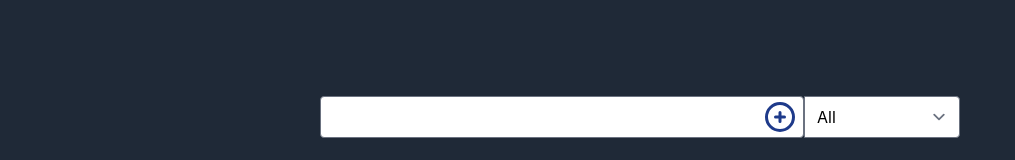
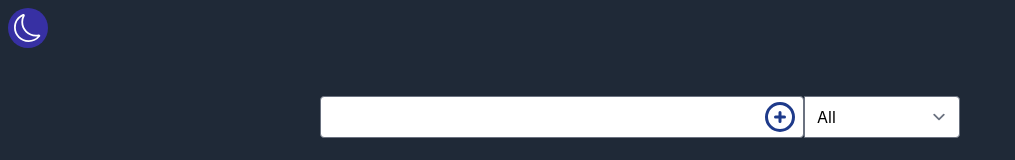
Before and after one commit to mikemaer1990/react-todo, a React (Create React App) app: page / in a window 1280 px wide. Shown: the top 160 px of the page, without its empty margins (0-1015 px from the left). Built offline with nearby package versions, Linux system fonts and the light colour scheme.

Commit message:
add darkmode

```diff
--- a/src/App.js
+++ b/src/App.js
@@ -3,8 +3,10 @@ import "./App.css";
 import React, { useState, useEffect } from "react";
 import Form from "./components/Form";
 import TodoList from "./components/TodoList";
-
+import SetDarkMode from "./components/SetDarkMode";
+import DarkModeButton from "./components/DarkModeButton";
 function App() {
+  SetDarkMode();
   // State mgmt
   const [inputText, setInputText] = useState("");
   const [todos, setTodos] = useState([]);
@@ -51,7 +53,8 @@ function App() {
   );
   // Return app
   return (
-    <div className="w-screen h-screen bg-gray-800 pt-24">
+    <div className="w-screen h-screen dark:bg-gray-800 bg-indigo-50 pt-24 transition duration-1000">
+      <DarkModeButton />
       {/* Display the form */}
       <Form
         inputText={inputText}
--- /dev/null
+++ b/src/components/DarkModeButton.js
@@ -0,0 +1,21 @@
+import React from "react";
+import { BsMoon, BsSun } from "react-icons/bs";
+import SetDarkMode from "./SetDarkMode";
+
+export default function DarkModeButton() {
+  const [colorTheme, setColorTheme] = SetDarkMode();
+  return (
+    <div className="absolute inset-0 left-2 top-2">
+      <span
+        className="w-10 h-10 bg-indigo-800 rounded-full cursor-pointer text-white flex items-center justify-center transition"
+        onClick={() => setColorTheme(colorTheme)}
+      >
+        {colorTheme === "light" ? (
+          <BsMoon className="w-7 h-7" />
+        ) : (
+          <BsSun className="w-7 h-7" />
+        )}
+      </span>
+    </div>
+  );
+}
--- a/src/components/Form.js
+++ b/src/components/Form.js
@@ -31,12 +31,12 @@ export default function Form({
   // Return form component
   return (
     <form>
-      <div className="relative md:w-1/2 w-2/3 mx-auto flex">
+      <div className="relative lg:w-1/2 w-10/12 mx-auto flex">
         {/* Main input area */}
         <input
           value={inputText}
           onChange={handleInput}
-          className="focus:border-indigo-700 flex items-center focus:bg-indigo-100 rounded w-full pr-10"
+          className="focus:border-indigo-700 flex items-center focus:bg-indigo-100 rounded w-full pr-10 "
           type="text"
           name="todo"
           id="todo"
--- /dev/null
+++ b/src/components/SetDarkMode.js
@@ -0,0 +1,18 @@
+import {
+  useState,
+  useEffect
+} from "react";
+export default function SetDarkMode() {
+  let currentTheme = localStorage.getItem('theme') || 'dark'
+  const [theme, setTheme] = useState(currentTheme);
+  const colorTheme = theme === "dark" ? "light" : "dark";
+
+  useEffect(() => {
+    const root = window.document.documentElement;
+
+    root.classList.remove(colorTheme);
+    localStorage.setItem('theme', theme)
+    root.classList.add(theme);
+  }, [theme, colorTheme]);
+  return [colorTheme, setTheme];
+}
--- a/src/components/Todos.js
+++ b/src/components/Todos.js
@@ -24,7 +24,7 @@ export default function Todos({ data, todos, setTodos }) {
       // If done -> line through and grey text
       className={`${
         data.done ? "text-gray-400 line-through " : ""
-      }bg-indigo-50 rounded flex mt-1 w-1/3 mx-auto transition`}
+      }bg-indigo-200  dark:bg-indigo-50 rounded flex mt-1 w-2/3 md:w-1/3 mx-auto transition`}
     >
       <li className="w-max p-2 truncate">{data.text}</li>
       {/* Complete button */}
--- a/tailwind.config.js
+++ b/tailwind.config.js
@@ -1,6 +1,6 @@
 module.exports = {
   purge: ['./src/**/*.{js,jsx,ts,tsx}', './public/index.html'],
-  darkMode: false, // or 'media' or 'class'
+  darkMode: 'class', // or 'media' or 'class'
   theme: {
     extend: {},
   },
```
